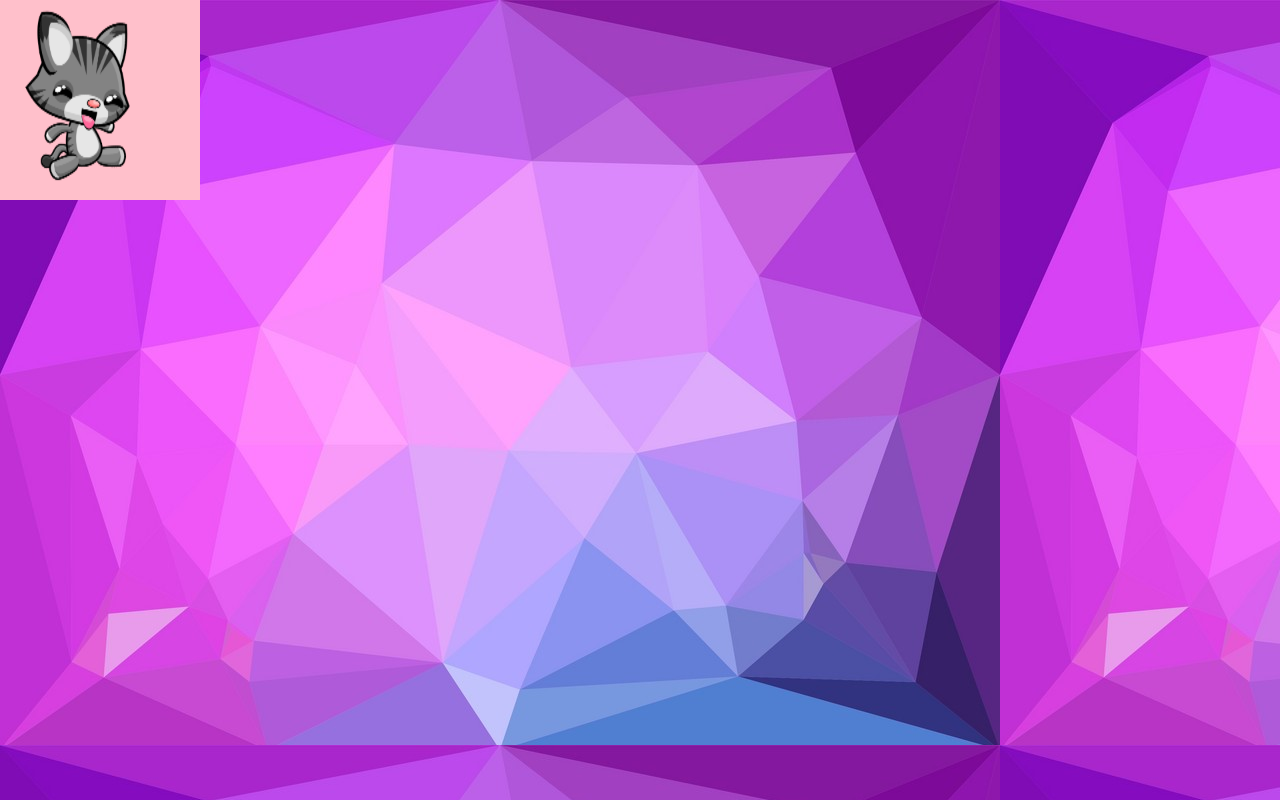
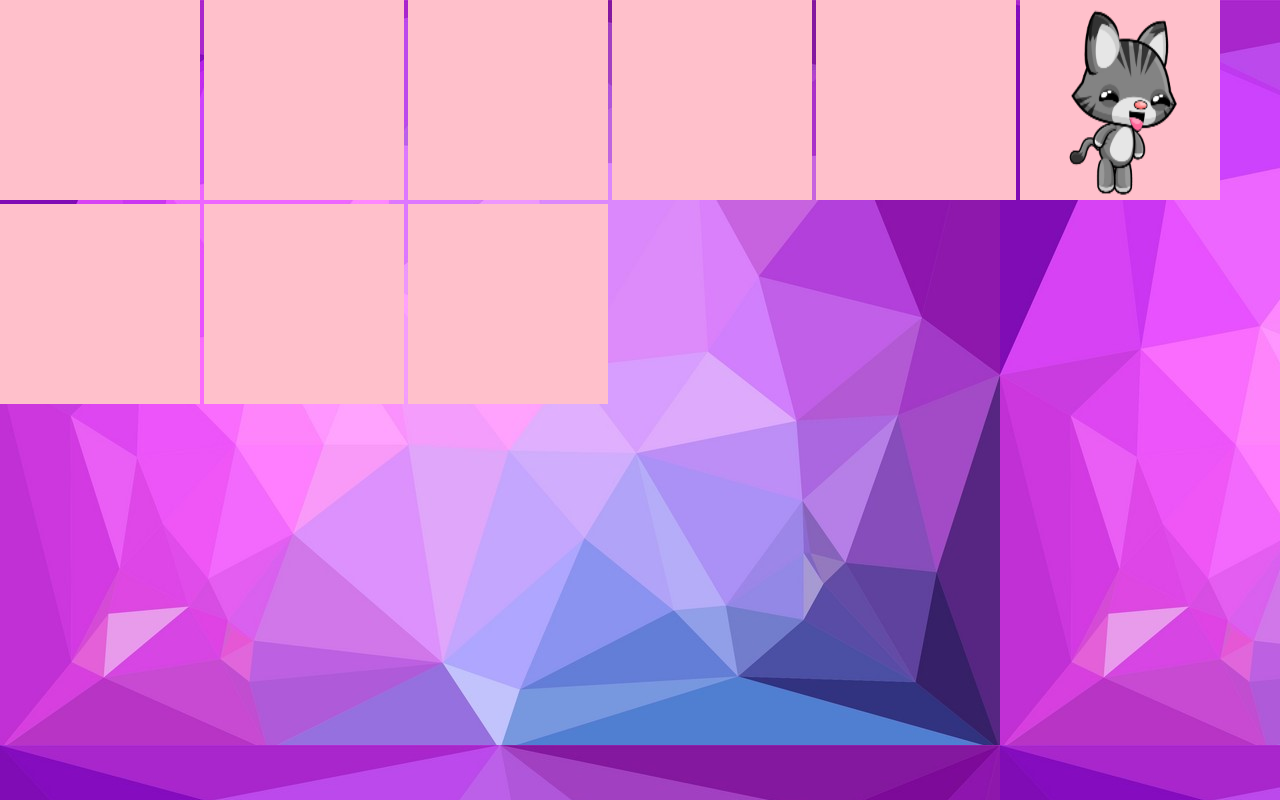
Before and after one commit to Astha241105/animation-task, a plain HTML site: page index.html in a window 1280 px wide. Drawn offline with Linux system fonts and the light colour scheme.

Commit message:
added multiple canvas

```diff
--- a/index.html
+++ b/index.html
@@ -9,8 +9,16 @@
 </head>
 <body>
    <div class="field">
-    <canvas id="canvas"></canvas>
+    <canvas class="canvas"id="canvas0"></canvas>
+    <canvas class="canvas"id="canvas1"></canvas>
+    <canvas class="canvas"id="canvas2"></canvas>
+    <canvas class="canvas"id="canvas3"></canvas>
+    <canvas class="canvas"id="canvas4"></canvas>
+    <canvas class="canvas"id="canvas5"></canvas>
+    <canvas class="canvas"id="canvas6"></canvas>
+    <canvas class="canvas"id="canvas7"></canvas>
+    <canvas class="canvas"id="canvas8"></canvas>
+   </div>
     <script src="script.js"></script>
-   </div>
 </body>
 </html>
--- a/script.js
+++ b/script.js
@@ -1,11 +1,11 @@
-let speed=2;
 function getRandom(){
-   return Math.floor(Math.random()*8)}
-chooseBlock=getRandom();
-const canvas1=document.getElementById('canvas');
-const ctx=canvas1.getContext('2d');
+   return Math.floor(Math.random()*9);}
+let canvas=document.getElementById(`canvas${getRandom()}`);
+let ctx=canvas.getContext('2d');
 const images=['cat/Jump1.png','cat/Jump2.png','cat/Jump3.png','cat/Jump4.png','cat/Jump5.png','cat/Jump6.png','cat/Jump7.png','cat/Jump8.png'];
 const imageloaded=[];
+let lasttime=0;
+const frameduration=300;
 let curFrame=0;
 function preloading(images,callback){
     let loadcount=0;
@@ -21,11 +21,16 @@ function preloading(images,callback){
         }
     });
 }
-function newframe(){
-    ctx.clearRect(0,0,canvas1.width,canvas1.height);
-    ctx.drawImage(imageloaded[curFrame],0,0,canvas1.width,canvas1.height);
+function newframe(timetaken){
+    ctx.clearRect(0,0,canvas.width,canvas.height);
+    ctx.drawImage(imageloaded[curFrame],0,0,canvas.width,canvas.height);
+
+    const elapsedtime=timetaken-lasttime;
+
+    if(elapsedtime>frameduration){
     curFrame=(curFrame+1)%images.length;
-    requestAnimationFrame(newframe);
+      lasttime=timetaken;}
+      requestAnimationFrame(newframe);
 }
 preloading(images,function(){
     requestAnimationFrame(newframe);
--- a/style.css
+++ b/style.css
@@ -7,7 +7,10 @@ body{
     background:url("images/bg.jpg");
     align-items: center;
 }
-#canvas{
+.fields{
+    margin:2rem;
+}
+.canvas{
     height:200px;
    width:200px;
    background-color:pink;
```
